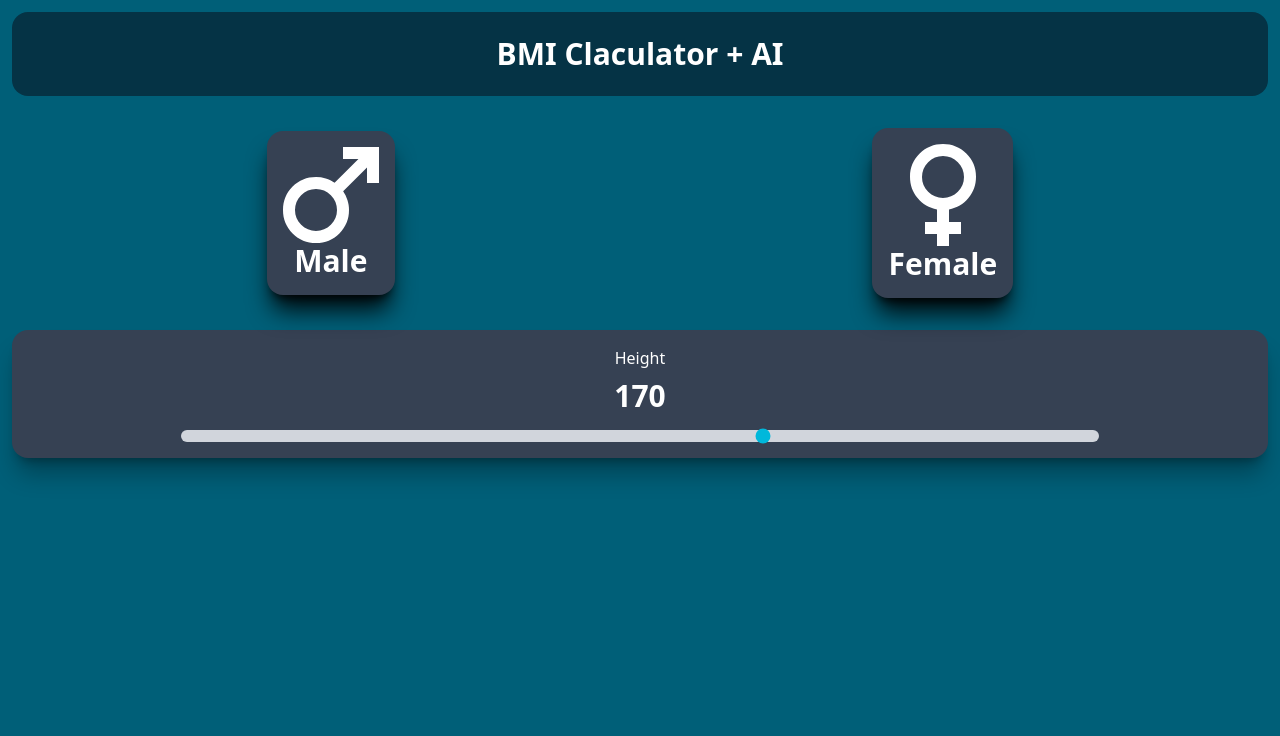
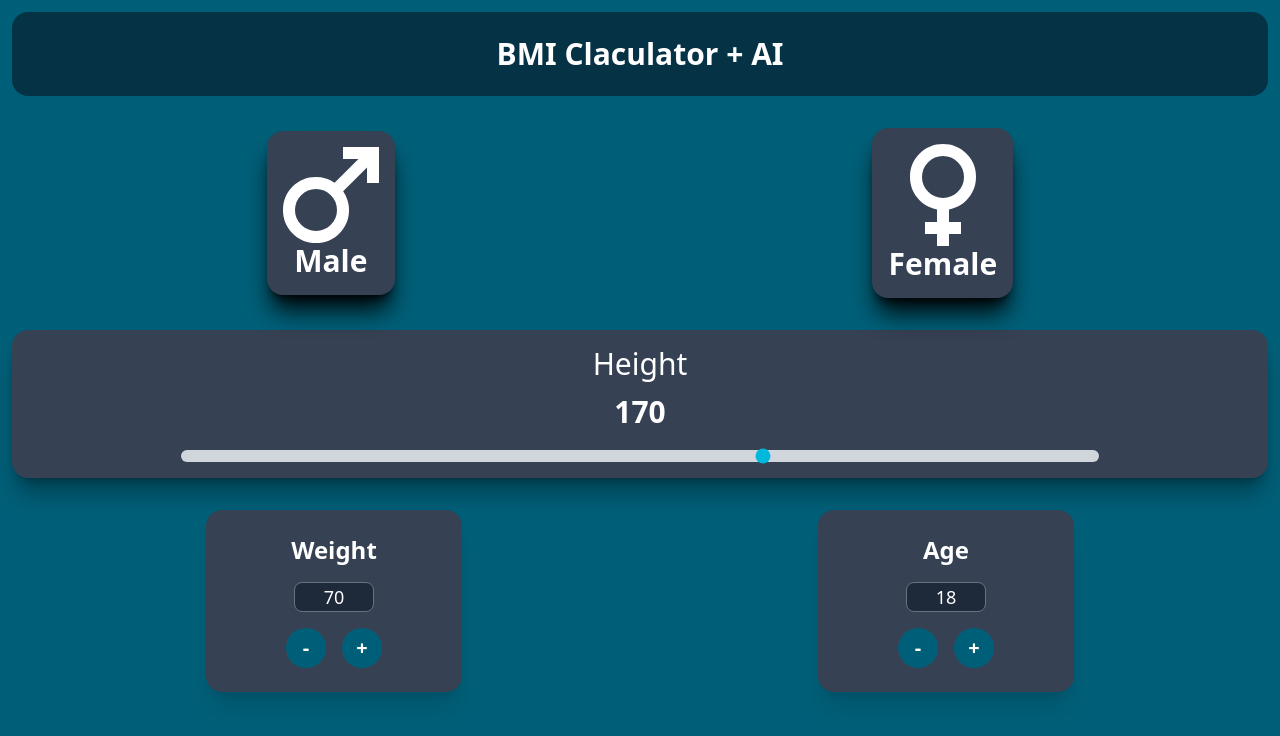
Before and after one commit to sasanshirdel/bmi-ai-calculator, an Angular app: page / in a window 1280 px wide. Shown: the top 736 px of the page. Built offline with nearby package versions, Linux system fonts and the light colour scheme.

Commit message:
complete age-weight-selector component UI + refactoring style of other component

```diff
--- a/src/app/bmi-container/bmi-container.component.html
+++ b/src/app/bmi-container/bmi-container.component.html
@@ -10,5 +10,8 @@
         <section class="mt-4">
             <app-height-selector />
         </section>
+        <section class="mt-4">
+            <app-age-weight-selector />
+        </section>
     </main>
 </div>
--- a/src/app/bmi-container/bmi-container.component.ts
+++ b/src/app/bmi-container/bmi-container.component.ts
@@ -1,10 +1,11 @@
 import { Component } from '@angular/core';
 import { GenderSelectorComponent } from "../components/gender-selector/gender-selector.component";
 import { HeightSelectorComponent } from "../components/height-selector/height-selector.component";
+import { AgeWeightSelectorComponent } from "../components/age-weight-selector/age-weight-selector.component";
 
 @Component({
   selector: 'app-bmi-container',
-  imports: [GenderSelectorComponent, HeightSelectorComponent],
+  imports: [GenderSelectorComponent, HeightSelectorComponent, AgeWeightSelectorComponent],
   templateUrl: './bmi-container.component.html',
   styleUrl: './bmi-container.component.css'
 })
--- /dev/null
+++ b/src/app/components/age-weight-selector/age-weight-selector.component.html
@@ -0,0 +1,35 @@
+<div class="flex justify-around items-center p-4">
+
+    <!-- WEIGHT -->
+    <div class="bg-gray-700 flex flex-col items-center shadow-xl p-6 rounded-2xl w-64 gap-4">
+        <h4 class="text-white text-2xl font-semibold">Weight</h4>
+        <input type="number" [value]="weight()" (input)="onWeightInput($any($event.target).value)"
+            class="w-20 text-center text-lg rounded-lg border border-gray-500 bg-gray-800 text-white focus:outline-none focus:ring-2 focus:ring-cyan-500"
+            min="0" max="200">
+        <div class="flex gap-4">
+            <button type="button"
+                class="w-10 h-10 flex items-center justify-center rounded-full bg-cyan-800 text-white text-xl font-bold hover:bg-cyan-700 active:scale-95 transition"
+                (click)="decreaseWeight()">-</button>
+            <button type="button"
+                class="w-10 h-10 flex items-center justify-center rounded-full bg-cyan-800 text-white text-xl font-bold hover:bg-cyan-700 active:scale-95 transition"
+                (click)="increaseWeight()">+</button>
+        </div>
+    </div>
+
+    <!-- AGE -->
+    <div class="bg-gray-700 flex flex-col items-center shadow-xl p-6 rounded-2xl w-64 gap-4">
+        <h4 class="text-white text-2xl font-semibold">Age</h4>
+        <input type="number" [value]="age()" (input)="onAgeInput($any($event.target).value)"
+            class="w-20 text-center text-lg rounded-lg border border-gray-500 bg-gray-800 text-white focus:outline-none focus:ring-2 focus:ring-cyan-500"
+            min="0" max="110">
+        <div class="flex gap-4">
+            <button type="button"
+                class="w-10 h-10 flex items-center justify-center rounded-full bg-cyan-800 text-white text-xl font-bold hover:bg-cyan-700 active:scale-95 transition"
+                (click)="decreaseAge()">-</button>
+            <button type="button"
+                class="w-10 h-10 flex items-center justify-center rounded-full bg-cyan-800 text-white text-xl font-bold hover:bg-cyan-700 active:scale-95 transition"
+                (click)="increaseAge()">+</button>
+        </div>
+    </div>
+
+</div>
--- /dev/null
+++ b/src/app/components/age-weight-selector/age-weight-selector.component.ts
@@ -0,0 +1,42 @@
+import { Component, signal } from '@angular/core';
+
+@Component({
+  selector: 'app-age-weight-selector',
+  imports: [],
+  templateUrl: './age-weight-selector.component.html',
+  styleUrl: './age-weight-selector.component.css'
+})
+export class AgeWeightSelectorComponent {
+
+
+  age = signal(18);
+  weight = signal(70);
+
+  increaseAge() {
+    this.age.update(val => val + 1);
+  }
+
+  decreaseAge() {
+    if (this.age() > 0) {
+      this.age.update(val => val - 1);
+    }
+  }
+
+  increaseWeight() {
+    this.weight.update(val => val + 1);
+  }
+
+  decreaseWeight() {
+    if (this.weight() > 0) {
+      this.weight.update(val => val - 1);
+    }
+  }
+
+  onAgeInput(value: string) {
+    this.age.set(Number(value));
+  }
+
+  onWeightInput(value: string) {
+    this.weight.set(Number(value));
+  }
+}
--- a/src/app/components/height-selector/height-selector.component.html
+++ b/src/app/components/height-selector/height-selector.component.html
@@ -1,6 +1,6 @@
 <div class="bg-gray-700 flex flex-col justify-center items-center shadow-xl/30 p-4 rounded-2xl">
-    <span class="text-white">Height</span>
-    <p class="font-bold text-white text-3xl my-2">{{heightValue()}}</p>
+    <h4 class="text-white text-3xl">Height</h4>
+    <p class="font-bold text-white text-3xl my-3">{{heightValue()}}</p>
     <input type="range" [value]="heightValue()" (input)="heightValue.set($any($event.target).value)" min="100" max="210"
         class="w-3/4 h-3 mt-2 bg-gray-300 rounded-lg appearance-none cursor-pointer accent-cyan-500" />
 </div>
--- a/src/styles.css
+++ b/src/styles.css
@@ -1 +1,9 @@
 @import "tailwindcss";
+
+input[type=number]::-webkit-inner-spin-button,
+input[type=number]::-webkit-outer-spin-button {
+    -webkit-appearance: none;
+    -moz-appearance: none;
+    appearance: none;
+    margin: 0;
+}
```
Also changed, not shown: src/app/components/age-weight-selector/age-weight-selector.component.css (added).
